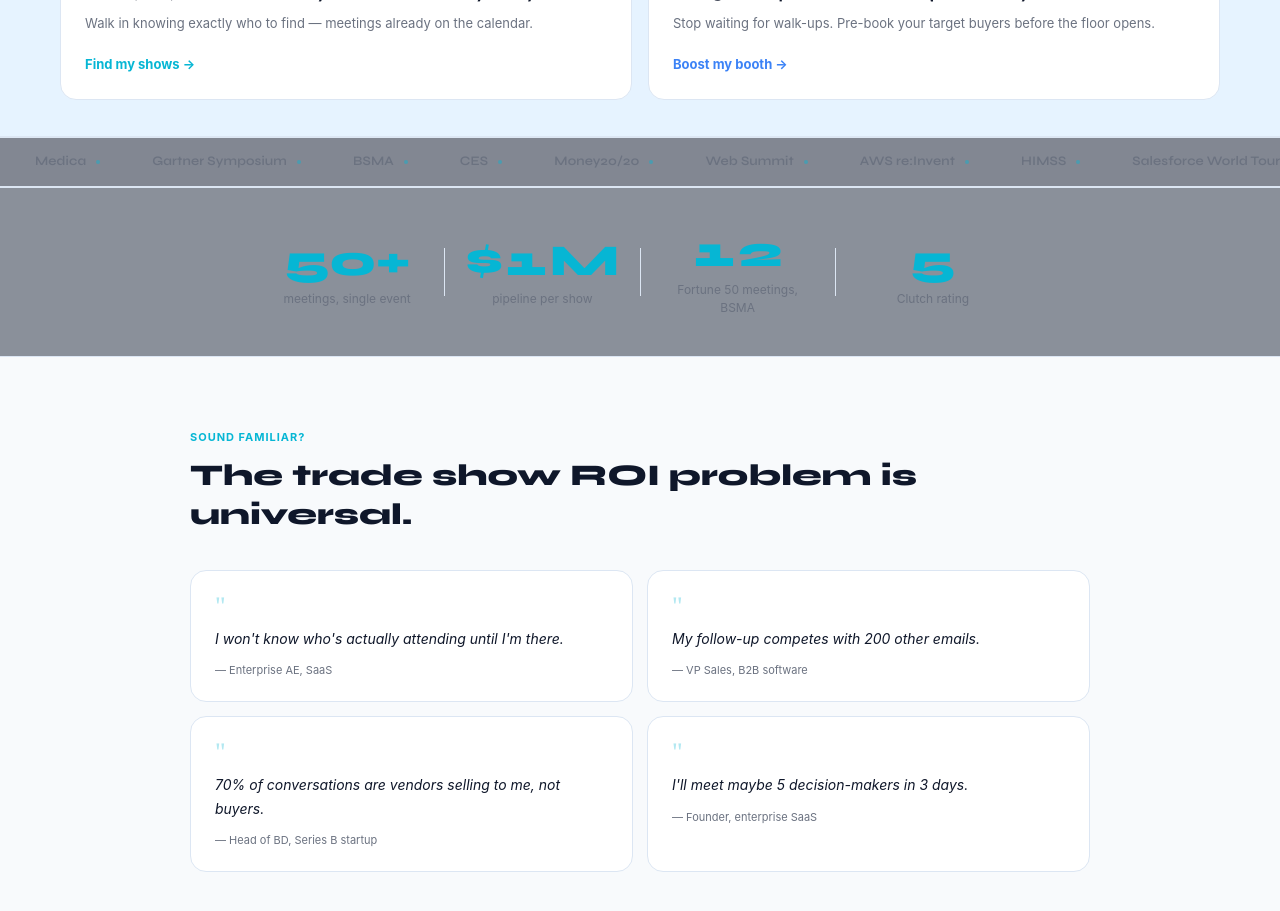
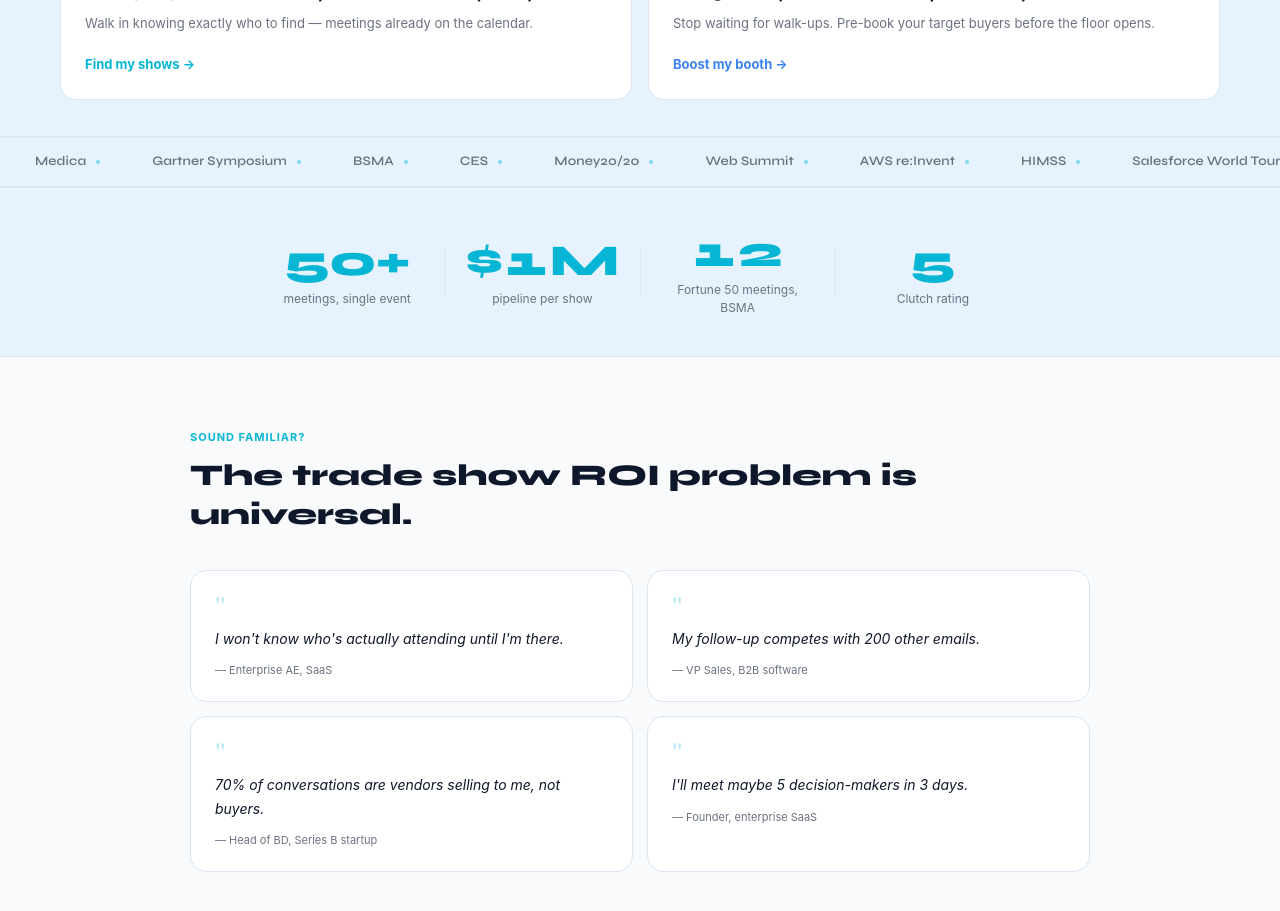
Before and after one commit to kiruba11k/Global-Event-Discovery-Agent, a React (Vite) app in the folder frontend/: page / in a window 1280 px wide. Shown: the part 1800-2711 px from the top of the page. Built offline with nearby package versions, Linux system fonts and the light colour scheme; no server answers.

Commit message:
Update homepage.css

```diff
--- a/frontend/src/homepage.css
+++ b/frontend/src/homepage.css
@@ -408,7 +408,7 @@
   padding:       14px 0;
   border-top:    1px solid var(--border);
   border-bottom: 1px solid var(--border);
-  background:    rgba(15,23,42,.5);
+  background:    rgb(230,243,255);
 }
 .hp-ticker-inner {
   display:     flex;
@@ -441,7 +441,7 @@
    PROOF ROW
    ════════════════════════════════════════════════════════════════ */
 .hp-proof {
-  background:    rgba(30,41,59,.5);
+  background:    rgb(230,243,255);
   border-top:    1px solid var(--border);
   border-bottom: 1px solid var(--border);
   padding:       40px 28px;
```
